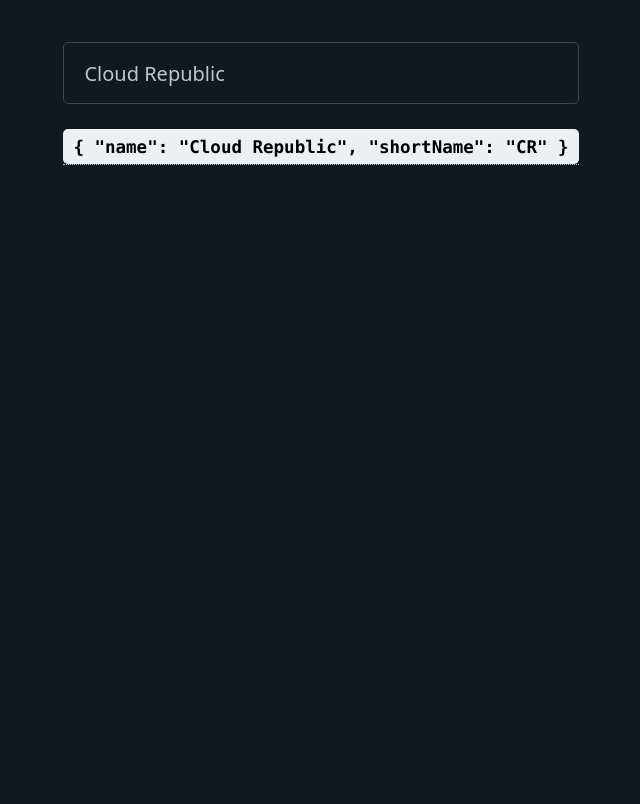
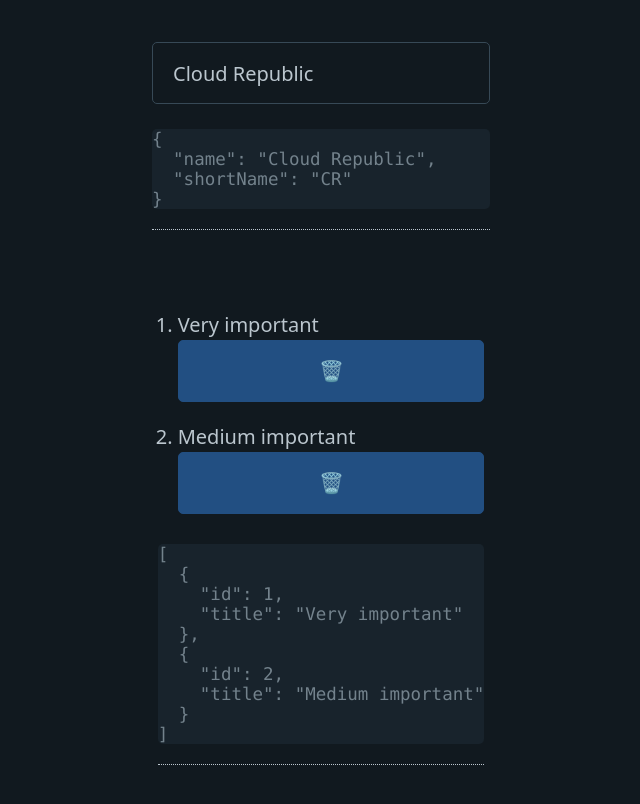
Before and after one commit to Nergy101/angular16-demo, an Angular app: page / in a window 1280 px wide. Shown: the part 640-1444 px from the top of the page, without its empty margins (319-959 px from the left). Before the commit the page ends 885 px from the top, so only its background shows below. Built offline with nearby package versions, Linux system fonts and the light colour scheme.

Commit message:
show mutate and update

```diff
--- a/src/app/signals-component/signals-component.component.html
+++ b/src/app/signals-component/signals-component.component.html
@@ -2,7 +2,7 @@
   <button (click)="setName('John')" data-tooltip="Uses signal.set" data-placement="right">Change</button>
 </section>
 
-<section  class="center">
+<section class="center">
   Counter: {{ count() }}
   <button (click)="increment()" data-tooltip="Uses signal.update" data-placement="right">Increment</button>
   <div>Double that is: {{ doubleCount() }}</div>
@@ -25,5 +25,18 @@
     <input [ngModel]="company().name" (ngModelChange)="onCompanyNameChange($event)" type="text" id="companyName"
       name="companyName" placeholder="Company name" />
   </label>
-  <kbd>{{ company() | json }}</kbd>
+  <pre>{{ company() | json }}</pre>
 </section>
+
+
+<section data-tooltip="Uses signal.update" data-placement="bottom">
+  <ol>
+    <li *ngFor="let todo of todos()">
+      <span>
+        {{todo.title}}
+      </span>
+      <button (click)="delete(todo.id)">🗑️</button>
+    </li>
+  </ol>
+  <pre>{{ todos() | json }}</pre>
+</section>
--- a/src/app/signals-component/signals-component.component.ts
+++ b/src/app/signals-component/signals-component.component.ts
@@ -12,12 +12,8 @@ import { FormsModule } from '@angular/forms';
   styleUrls: ['./signals-component.component.scss'],
 })
 export class SignalComponent { //! old way: implements OnDestroy
+  //* create a property that's a signal
   count = signal(0);
-  //* We can make computed signals from other signals, which update whenever the dependencies (in this case: `this.count`) change
-  doubleCount = computed(() => this.count() * 2);
-
-  //* We can make observables from signals, to use rxjs operators on them
-  doubleCount$ = toObservable(this.doubleCount);
 
   name = signal('Christian');
 
@@ -25,6 +21,23 @@ export class SignalComponent { //! old way: implements OnDestroy
     name: 'Cloud Republic',
     shortName: 'CR'
   });
+
+  todos = signal([
+    {
+      id: 1,
+      title: "Very important"
+    },
+    {
+      id: 2,
+      title: "Medium important"
+    }
+  ])
+
+  //* We can make computed signals from other signals, which update whenever the dependencies (in this case: `this.count`) change
+  doubleCount = computed(() => this.count() * 2);
+
+  //* We can make observables from signals, to use rxjs operators on them
+  doubleCount$ = toObservable(this.doubleCount);
 
   //* We can make observables from signals, to use rxjs operators on them
   name$ = toObservable(this.name);
@@ -97,4 +110,10 @@ export class SignalComponent { //! old way: implements OnDestroy
   onCompanyNameChange(newName: string) {
     this.company.mutate(c => c.name = newName);
   }
+
+  delete(todoId: number) {
+    this.todos.update(_todos => {
+      return _todos.filter(x => x.id != todoId);
+    })
+  }
 }
```
